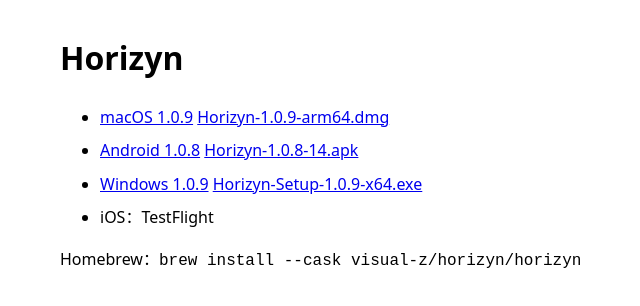
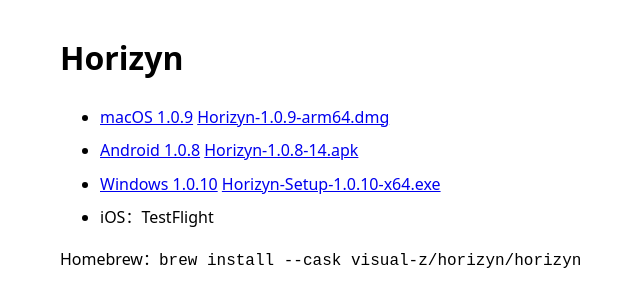
Before and after one commit to visual-z/horizyn-releases, a plain HTML site: page index.html in a window 1280 px wide. Shown: the full height of the page, 260-900 px from the left. Drawn offline with Linux system fonts and the light colour scheme.

Commit message:
index: list each client's latest release

```diff
--- a/index.html
+++ b/index.html
@@ -12,7 +12,7 @@
 <ul>
 <li><a href="https://github.com/visual-z/horizyn-releases/releases/tag/v1.0.9">macOS 1.0.9</a> <a href="https://github.com/visual-z/horizyn-releases/releases/download/v1.0.9/Horizyn-1.0.9-arm64.dmg">Horizyn-1.0.9-arm64.dmg</a></li>
 <li><a href="https://github.com/visual-z/horizyn-releases/releases/tag/android-v1.0.8">Android 1.0.8</a> <a href="https://github.com/visual-z/horizyn-releases/releases/download/android-v1.0.8/Horizyn-1.0.8-14.apk">Horizyn-1.0.8-14.apk</a></li>
-<li><a href="https://github.com/visual-z/horizyn-releases/releases/tag/windows-v1.0.9">Windows 1.0.9</a> <a href="https://github.com/visual-z/horizyn-releases/releases/download/windows-v1.0.9/Horizyn-Setup-1.0.9-x64.exe">Horizyn-Setup-1.0.9-x64.exe</a></li>
+<li><a href="https://github.com/visual-z/horizyn-releases/releases/tag/windows-v1.0.10">Windows 1.0.10</a> <a href="https://github.com/visual-z/horizyn-releases/releases/download/windows-v1.0.10/Horizyn-Setup-1.0.10-x64.exe">Horizyn-Setup-1.0.10-x64.exe</a></li>
 <li>iOS：TestFlight</li>
 </ul>
 <p>Homebrew：<code>brew install --cask visual-z/horizyn/horizyn</code></p>
```
